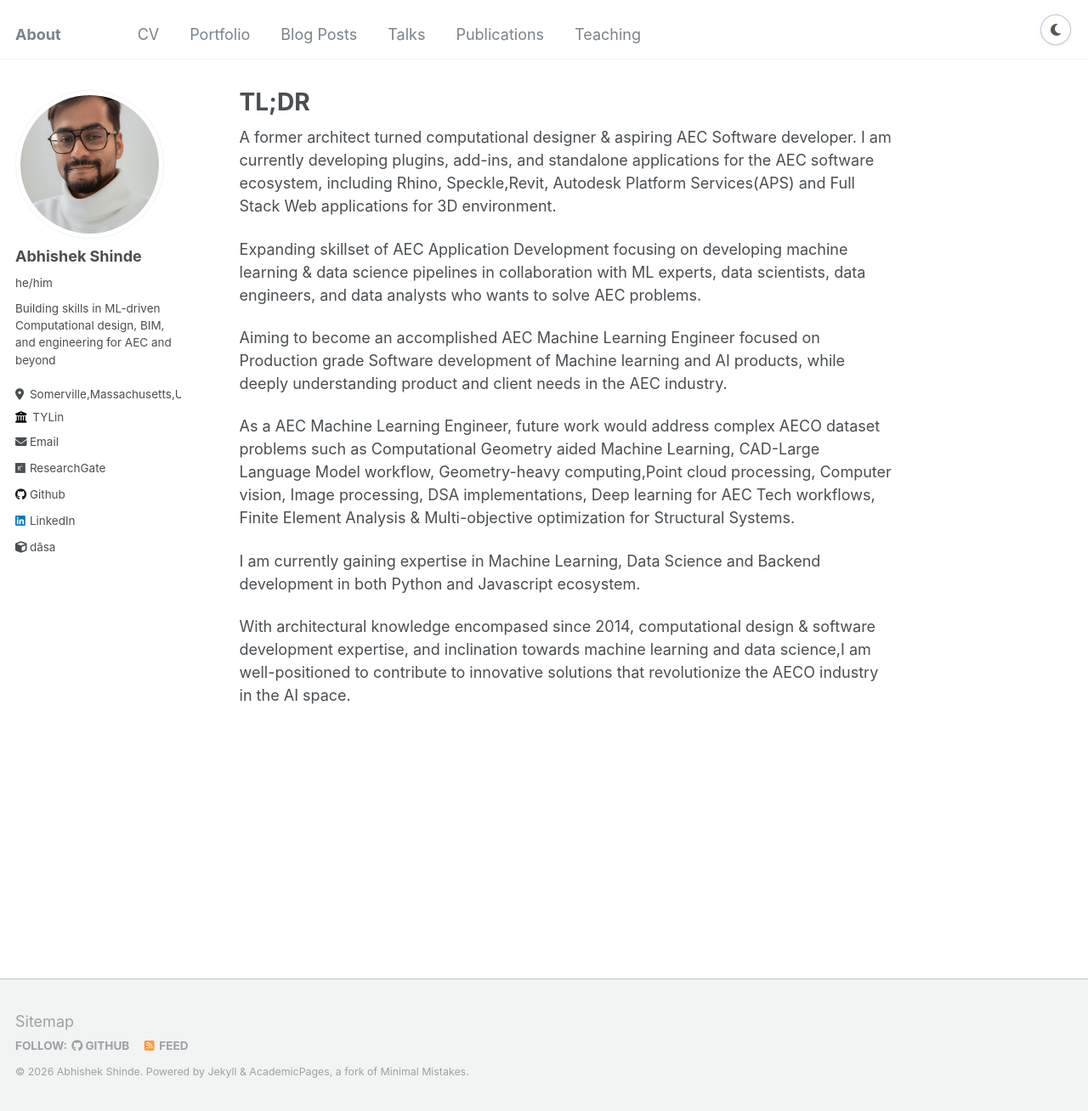
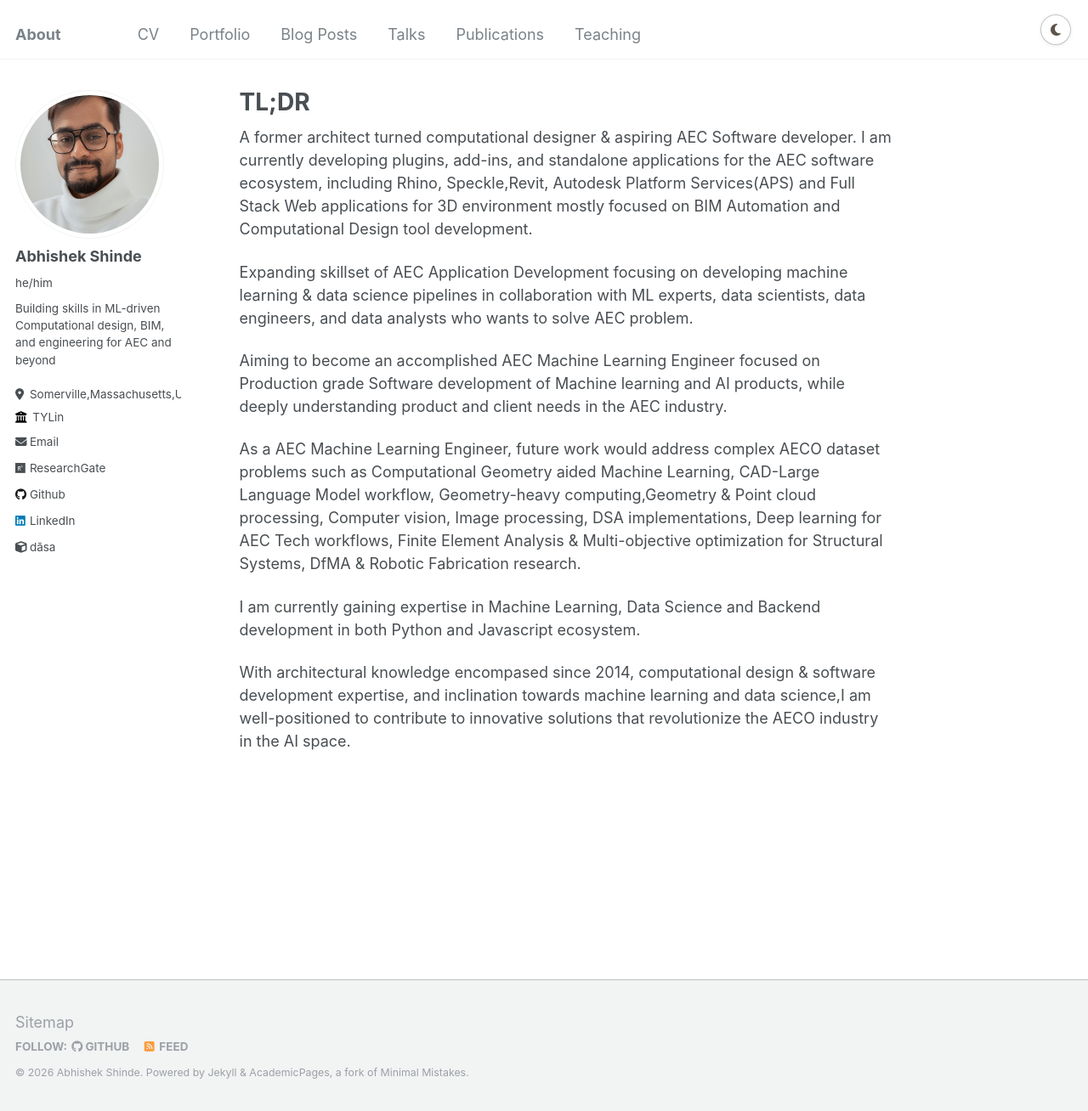
Before and after one commit to InquisitiveAS/InquisitiveAS.github.io, a Jekyll site: the page built from _pages/about.md, in a window 1280 px wide and 1308 px high. Shown: the whole window at 85% size. Built offline with Jekyll 4.4.1, drawn with Linux system fonts in a browser that asks for light colours.

```diff
--- a/_pages/about.md
+++ b/_pages/about.md
@@ -7,14 +7,13 @@ redirect_from:
   - /about.html
 ---
 
-A former architect turned computational designer & aspiring AEC Software developer. I am currently developing plugins, add-ins, and standalone applications for the AEC software ecosystem, including Rhino, Speckle,Revit, Autodesk Platform Services(APS) and Full Stack Web applications for 3D environment.
+A former architect turned computational designer & aspiring AEC Software developer. I am currently developing plugins, add-ins, and standalone applications for the AEC software ecosystem, including Rhino, Speckle,Revit, Autodesk Platform Services(APS) and Full Stack Web applications for 3D environment mostly focused on BIM Automation and Computational Design tool development.
 
-Expanding skillset of AEC Application Development focusing on developing machine learning & data science pipelines in collaboration with ML experts, data scientists, data engineers, and data analysts who wants to solve AEC problems.
+Expanding skillset of AEC Application Development focusing on developing machine learning & data science pipelines in collaboration with ML experts, data scientists, data engineers, and data analysts who wants to solve AEC problem.
 
 Aiming to become an accomplished AEC Machine Learning Engineer focused on Production grade Software development of Machine learning and AI products, while deeply understanding product and client needs in the AEC industry.
 
-As a AEC Machine Learning Engineer, future work would address complex AECO dataset problems such as Computational Geometry aided Machine Learning, CAD-Large Language Model workflow, Geometry-heavy computing,Point cloud processing, Computer vision, Image processing, DSA implementations, Deep learning for AEC Tech workflows, Finite Element Analysis & Multi-objective
-optimization for Structural Systems.
+As a AEC Machine Learning Engineer, future work would address complex AECO dataset problems such as Computational Geometry aided Machine Learning, CAD-Large Language Model workflow, Geometry-heavy computing,Geometry & Point cloud processing, Computer vision, Image processing, DSA implementations, Deep learning for AEC Tech workflows, Finite Element Analysis & Multi-objective optimization for Structural Systems, DfMA & Robotic Fabrication research.
 
 I am currently gaining expertise in Machine Learning, Data Science and Backend development in both Python and Javascript ecosystem.
 
```
